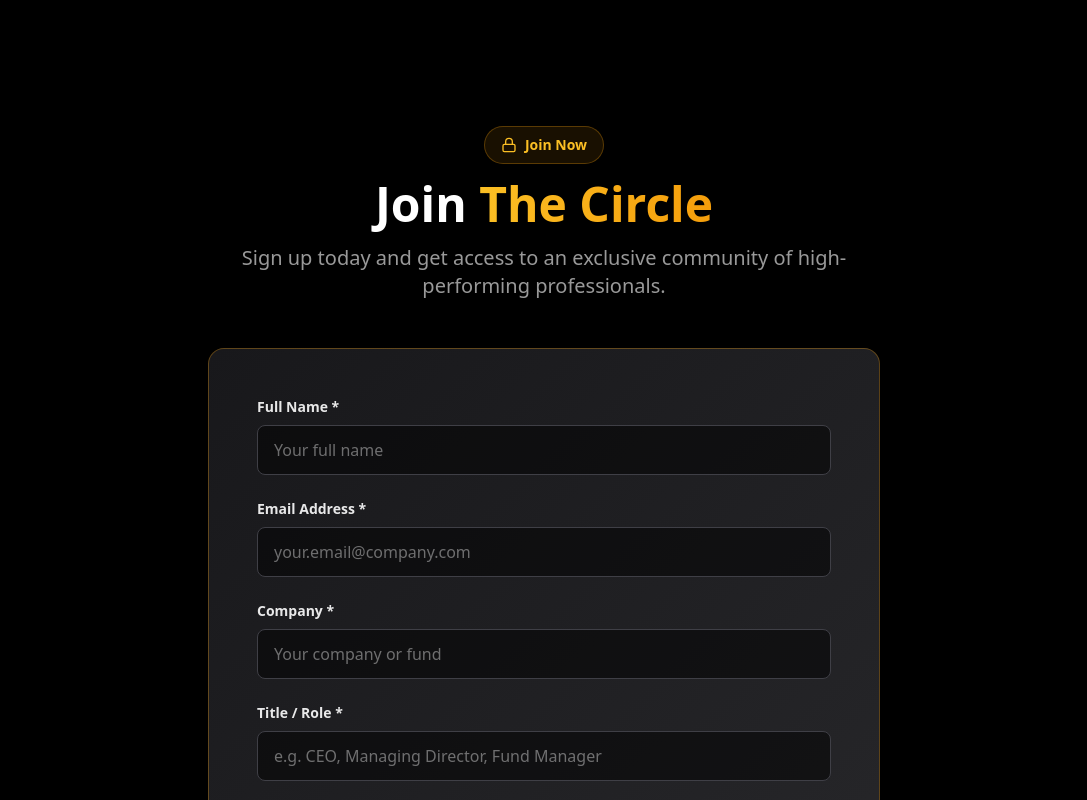
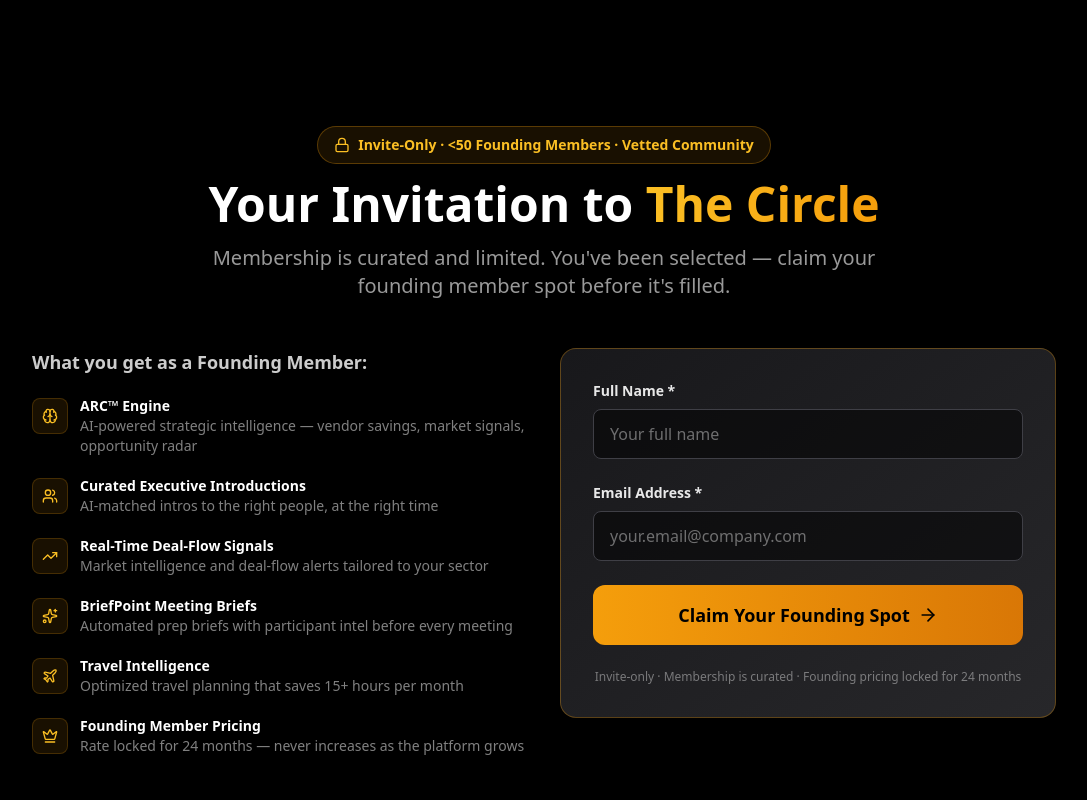
Before and after one commit to salamah551/circle-network, a Next.js app: page / in a window 1280 px wide. Shown: the part 6100-6900 px from the top of the page, without its empty margins (96-1183 px from the left). Built offline with nearby package versions, Linux system fonts and the light colour scheme; no server answers.

Commit message:
Overhaul landing page join form: simplify to Name+Email, redirect to /subscribe, add exclusivity copy and value bullets
Co-authored-by: salamah551 <227664990+salamah551@users.noreply.github.com>

```diff
--- a/app/api/contact/route.js
+++ b/app/api/contact/route.js
@@ -82,10 +82,16 @@ export async function POST(request) {
     }
 
     // Send emails non-blocking — don't fail the request if email fails
-    Promise.all([
-      sendContactConfirmation({ to: email.toLowerCase(), name }),
-      sendContactNotification({ name, email: email.toLowerCase(), subject, message }),
-    ]).catch((err) => console.error('Contact email error:', err));
+    // Skip user-facing contact confirmation for sign-up interest submissions
+    // (those users are redirected to /subscribe instead)
+    const isSignUpInterest = subject === 'Sign Up Interest' || subject === 'Community Page Sign Up';
+    const emailTasks = isSignUpInterest
+      ? [sendContactNotification({ name, email: email.toLowerCase(), subject, message })]
+      : [
+          sendContactConfirmation({ to: email.toLowerCase(), name }),
+          sendContactNotification({ name, email: email.toLowerCase(), subject, message }),
+        ];
+    Promise.all(emailTasks).catch((err) => console.error('Contact email error:', err));
 
     return NextResponse.json({
       success: true,
--- a/app/community/page.js
+++ b/app/community/page.js
@@ -1,5 +1,6 @@
 'use client';
 import { useState } from 'react';
+import { useRouter } from 'next/navigation';
 import Link from 'next/link';
 import { Users, TrendingUp, Award, Building2, ArrowRight, CheckCircle, Star, Lock } from 'lucide-react';
 
@@ -36,7 +37,8 @@ const INDUSTRY_DATA = [
 ];
 
 export default function CommunityPage() {
-  const [requestForm, setRequestForm] = useState({ name: '', email: '', company: '', title: '' });
+  const router = useRouter();
+  const [requestForm, setRequestForm] = useState({ name: '', email: '' });
   const [showSuccess, setShowSuccess] = useState(false);
   const [formError, setFormError] = useState('');
   const [isSubmitting, setIsSubmitting] = useState(false);
@@ -45,7 +47,7 @@ export default function CommunityPage() {
     e.preventDefault();
     setFormError('');
 
-    if (!requestForm.name || !requestForm.email || !requestForm.company || !requestForm.title) {
+    if (!requestForm.name || !requestForm.email) {
       setFormError('Please fill in all fields');
       return;
     }
@@ -59,22 +61,25 @@ export default function CommunityPage() {
     setIsSubmitting(true);
 
     try {
-      const response = await fetch('/api/contact', {
+      // Save submission for tracking — skip contact confirmation email
+      await fetch('/api/contact', {
         method: 'POST',
         headers: { 'Content-Type': 'application/json' },
         body: JSON.stringify({
           name: requestForm.name,
           email: requestForm.email,
           subject: 'Community Page Sign Up',
-          message: `Community Page Sign Up\nCompany: ${requestForm.company}\nTitle: ${requestForm.title}`,
+          message: `Community Page Sign Up`,
         }),
       });
 
-      if (!response.ok) throw new Error('Submission failed');
-
+      const submittedEmail = requestForm.email;
       setShowSuccess(true);
-      setRequestForm({ name: '', email: '', company: '', title: '' });
-      setTimeout(() => setShowSuccess(false), 8000);
+      setRequestForm({ name: '', email: '' });
+      // Redirect to subscribe flow after brief success message
+      setTimeout(() => {
+        router.push(`/subscribe?email=${encodeURIComponent(submittedEmail)}`);
+      }, 1500);
     } catch {
       setFormError('Something went wrong. Please email help@thecirclenetwork.org directly.');
     } finally {
@@ -219,19 +224,23 @@ export default function CommunityPage() {
         <div className="max-w-2xl mx-auto">
           <div className="text-center mb-12">
             <h2 className="text-4xl font-bold mb-4">
-              Join <span className="bg-gradient-to-r from-amber-400 to-amber-500 bg-clip-text text-transparent">The Circle</span>
+              Your Invitation to <span className="bg-gradient-to-r from-amber-400 to-amber-500 bg-clip-text text-transparent">The Circle</span>
             </h2>
             <p className="text-xl text-white/60">
-              Sign up today and get access to an exclusive community of high-performing professionals.
+              Membership is curated and limited. Claim your founding member spot before it&apos;s filled.
             </p>
+            <div className="inline-flex items-center gap-2 px-4 py-2 bg-amber-500/10 border border-amber-500/30 rounded-full text-sm font-semibold text-amber-400 mt-4">
+              <Lock className="w-3 h-3" />
+              Invite-only · &lt;50 Founding Members · Vetted community
+            </div>
           </div>
 
           {showSuccess && (
             <div className="mb-8 bg-gradient-to-r from-emerald-500/20 to-emerald-600/20 border border-emerald-500/50 rounded-xl p-6 text-center">
               <CheckCircle className="w-12 h-12 text-emerald-400 mx-auto mb-3" />
-              <h3 className="text-xl font-bold text-emerald-300 mb-2">Request Received</h3>
+              <h3 className="text-xl font-bold text-emerald-300 mb-2">Welcome to The Circle</h3>
               <p className="text-white/80">
-                Thank you. If your profile is a strong fit, we&apos;ll reach out within 5 business days.
+                Your invitation is confirmed. Taking you to complete your membership now…
               </p>
             </div>
           )}
@@ -247,8 +256,6 @@ export default function CommunityPage() {
               {[
                 { id: 'name', label: 'Full Name', placeholder: 'Your full name' },
                 { id: 'email', label: 'Email Address', placeholder: 'your.email@company.com', type: 'email' },
-                { id: 'company', label: 'Company', placeholder: 'Your company or fund' },
-                { id: 'title', label: 'Title / Role', placeholder: 'e.g. CEO, Managing Director, Fund Manager' },
               ].map((field) => (
                 <div key={field.id}>
                   <label htmlFor={field.id} className="block text-sm font-semibold text-white/90 mb-2">
@@ -272,12 +279,12 @@ export default function CommunityPage() {
                 disabled={isSubmitting}
                 className="w-full py-4 bg-gradient-to-r from-amber-500 to-amber-600 text-black font-bold text-lg rounded-xl hover:shadow-2xl hover:shadow-amber-500/30 transition-all flex items-center justify-center gap-2 disabled:opacity-50 disabled:cursor-not-allowed"
               >
-                {isSubmitting ? 'Submitting...' : 'Submit Access Request'}
+                {isSubmitting ? 'Claiming Your Spot…' : 'Claim Your Founding Spot'}
                 {!isSubmitting && <ArrowRight className="w-5 h-5" />}
               </button>
 
               <p className="text-xs text-white/40 text-center">
-                We review all applications personally. Not all applicants will be admitted.
+                Invite-only · Membership is curated · Founding pricing locked for 24 months
               </p>
             </form>
           </div>
--- a/app/landing-client.jsx
+++ b/app/landing-client.jsx
@@ -1,15 +1,15 @@
 'use client';
 import { useState } from 'react';
+import { useRouter } from 'next/navigation';
 import Link from 'next/link';
 import { Crown, ArrowRight, CheckCircle, Zap, Users, Brain, TrendingUp, Sparkles, Network, Search, DollarSign, Plane, Receipt, ChevronRight, Shield, Star, Award, Building2, Briefcase, Lock, Key } from 'lucide-react';
 
 export default function NewHomepage() {
+  const router = useRouter();
   // Sign up form state
   const [requestForm, setRequestForm] = useState({
     name: '',
     email: '',
-    company: '',
-    title: ''
   });
   const [showSuccessMessage, setShowSuccessMessage] = useState(false);
   const [formError, setFormError] = useState('');
@@ -19,7 +19,7 @@ export default function NewHomepage() {
     e.preventDefault();
     setFormError('');
 
-    if (!requestForm.name || !requestForm.email || !requestForm.company || !requestForm.title) {
+    if (!requestForm.name || !requestForm.email) {
       setFormError('Please fill in all fields');
       return;
     }
@@ -33,22 +33,25 @@ export default function NewHomepage() {
     setIsSubmitting(true);
 
     try {
-      const response = await fetch('/api/contact', {
+      // Save submission for tracking — do not send contact confirmation email
+      await fetch('/api/contact', {
         method: 'POST',
         headers: { 'Content-Type': 'application/json' },
         body: JSON.stringify({
           name: requestForm.name,
           email: requestForm.email,
           subject: 'Sign Up Interest',
-          message: `Sign Up Interest\nCompany: ${requestForm.company}\nTitle: ${requestForm.title}`
+          message: `Sign Up Interest from landing page`
         })
       });
 
-      if (!response.ok) throw new Error('Submission failed');
-
+      // Show brief success message then redirect to subscribe flow
+      const submittedEmail = requestForm.email;
       setShowSuccessMessage(true);
-      setRequestForm({ name: '', email: '', company: '', title: '' });
-      setTimeout(() => setShowSuccessMessage(false), 8000);
+      setRequestForm({ name: '', email: '' });
+      setTimeout(() => {
+        router.push(`/subscribe?email=${encodeURIComponent(submittedEmail)}`);
+      }, 1500);
     } catch {
       setFormError('Something went wrong. Please email us directly at help@thecirclenetwork.org');
     } finally {
@@ -605,37 +608,63 @@ export default function NewHomepage() {
 
       {/* Request Access Section */}
       <section id="request-access" className="max-w-7xl mx-auto px-6 py-20">
-        <div className="max-w-2xl mx-auto">
+        <div className="max-w-5xl mx-auto">
           <div className="text-center mb-12">
             <div className="inline-flex items-center gap-2 px-4 py-2 bg-amber-500/10 border border-amber-500/30 rounded-full text-sm font-semibold text-amber-400 mb-4">
               <Lock className="w-4 h-4" />
-              Join Now
+              Invite-Only · &lt;50 Founding Members · Vetted Community
             </div>
             <h2 className="text-4xl md:text-5xl font-bold mb-4">
-              Join <span className="bg-gradient-to-r from-amber-400 to-amber-500 bg-clip-text text-transparent">The Circle</span>
+              Your Invitation to <span className="bg-gradient-to-r from-amber-400 to-amber-500 bg-clip-text text-transparent">The Circle</span>
             </h2>
-            <p className="text-xl text-white/60">
-              Sign up today and get access to an exclusive community of high-performing professionals.
+            <p className="text-xl text-white/60 max-w-2xl mx-auto">
+              Membership is curated and limited. You&apos;ve been selected — claim your founding member spot before it&apos;s filled.
             </p>
           </div>
 
+          <div className="grid md:grid-cols-2 gap-8 items-start">
+            {/* Value Proposition */}
+            <div className="space-y-5">
+              <h3 className="text-lg font-semibold text-white/80 mb-4">What you get as a Founding Member:</h3>
+              {[
+                { icon: Brain, label: 'ARC™ Engine', desc: 'AI-powered strategic intelligence — vendor savings, market signals, opportunity radar' },
+                { icon: Users, label: 'Curated Executive Introductions', desc: 'AI-matched intros to the right people, at the right time' },
+                { icon: TrendingUp, label: 'Real-Time Deal-Flow Signals', desc: 'Market intelligence and deal-flow alerts tailored to your sector' },
+                { icon: Sparkles, label: 'BriefPoint Meeting Briefs', desc: 'Automated prep briefs with participant intel before every meeting' },
+                { icon: Plane, label: 'Travel Intelligence', desc: 'Optimized travel planning that saves 15+ hours per month' },
+                { icon: Crown, label: 'Founding Member Pricing', desc: 'Rate locked for 24 months — never increases as the platform grows' },
+              ].map(({ icon: Icon, label, desc }) => (
+                <div key={label} className="flex items-start gap-3">
+                  <div className="w-9 h-9 bg-amber-500/10 border border-amber-500/20 rounded-lg flex items-center justify-center flex-shrink-0 mt-0.5">
+                    <Icon className="w-4 h-4 text-amber-400" />
+                  </div>
+                  <div>
+                    <div className="font-semibold text-white text-sm">{label}</div>
+                    <div className="text-sm text-white/50">{desc}</div>
+                  </div>
+                </div>
+              ))}
+            </div>
+
+            {/* Form */}
+            <div>
               {showSuccessMessage && (
-            <div className="mb-8 bg-gradient-to-r from-emerald-500/20 to-emerald-600/20 border border-emerald-500/50 rounded-xl p-6 text-center">
+                <div className="mb-6 bg-gradient-to-r from-emerald-500/20 to-emerald-600/20 border border-emerald-500/50 rounded-xl p-6 text-center">
                   <CheckCircle className="w-12 h-12 text-emerald-400 mx-auto mb-3" />
-              <h3 className="text-xl font-bold text-emerald-300 mb-2">Request Received</h3>
+                  <h3 className="text-xl font-bold text-emerald-300 mb-2">Welcome to The Circle</h3>
                   <p className="text-white/80">
-                Thank you. If your profile is a strong fit, we&apos;ll reach out within 5 business days with next steps.
+                    Your invitation is confirmed. Taking you to complete your membership now…
                   </p>
                 </div>
               )}
 
               {formError && (
-            <div className="mb-8 bg-gradient-to-r from-red-500/20 to-red-600/20 border border-red-500/50 rounded-xl p-4 text-center">
+                <div className="mb-6 bg-gradient-to-r from-red-500/20 to-red-600/20 border border-red-500/50 rounded-xl p-4 text-center">
                   <p className="text-red-300">{formError}</p>
                 </div>
               )}
 
-          <div className="bg-gradient-to-br from-zinc-900 to-zinc-800 border border-amber-500/30 rounded-2xl p-8 md:p-12">
+              <div className="bg-gradient-to-br from-zinc-900 to-zinc-800 border border-amber-500/30 rounded-2xl p-8">
                 <form onSubmit={handleRequestSubmit} className="space-y-6">
                   <div>
                     <label htmlFor="name" className="block text-sm font-semibold text-white/90 mb-2">
@@ -669,51 +698,21 @@ export default function NewHomepage() {
                     />
                   </div>
 
-              <div>
-                <label htmlFor="company" className="block text-sm font-semibold text-white/90 mb-2">
-                  Company *
-                </label>
-                <input
-                  type="text"
-                  id="company"
-                  name="company"
-                  value={requestForm.company}
-                  onChange={handleInputChange}
-                  required
-                  className="w-full px-4 py-3 bg-black/50 border border-zinc-700 rounded-lg text-white placeholder-white/40 focus:outline-none focus:border-amber-500/50 transition-colors"
-                  placeholder="Your company or fund"
-                />
-              </div>
-
-              <div>
-                <label htmlFor="title" className="block text-sm font-semibold text-white/90 mb-2">
-                  Title / Role *
-                </label>
-                <input
-                  type="text"
-                  id="title"
-                  name="title"
-                  value={requestForm.title}
-                  onChange={handleInputChange}
-                  required
-                  className="w-full px-4 py-3 bg-black/50 border border-zinc-700 rounded-lg text-white placeholder-white/40 focus:outline-none focus:border-amber-500/50 transition-colors"
-                  placeholder="e.g. CEO, Managing Director, Fund Manager"
-                />
-              </div>
-
                   <button
                     type="submit"
                     disabled={isSubmitting}
                     className="w-full py-4 bg-gradient-to-r from-amber-500 to-amber-600 text-black font-bold text-lg rounded-xl hover:shadow-2xl hover:shadow-amber-500/30 transition-all duration-300 flex items-center justify-center gap-2 disabled:opacity-50 disabled:cursor-not-allowed"
                   >
-                {isSubmitting ? 'Submitting...' : 'Get Started'}
+                    {isSubmitting ? 'Claiming Your Spot…' : 'Claim Your Founding Spot'}
                     {!isSubmitting && <ArrowRight className="w-5 h-5" />}
                   </button>
 
                   <p className="text-xs text-white/40 text-center">
-                Join today and connect with a curated community of high-performing professionals.
+                    Invite-only · Membership is curated · Founding pricing locked for 24 months
                   </p>
                 </form>
+              </div>
+            </div>
           </div>
         </div>
       </section>
--- a/app/welcome/page.js
+++ b/app/welcome/page.js
@@ -121,7 +121,7 @@ export default function WelcomePage() {
             </div>
           )}
           <p className="text-xl text-zinc-300 max-w-2xl mx-auto">
-            You've been selected to join a private network of exceptional professionals. Your membership grants you access to AI-powered intelligence, strategic introductions, and a community of peers who operate at the highest level.
+            You&apos;ve been selected to join a private network of exceptional professionals. As a Founding Member, your rate is locked and your access is reserved — welcome to the inner circle.
           </p>
         </div>
 
```
Also changed, not shown: 1 other file (tests, documents, lock files or other folders). Lines whose indentation alone changed are shown as unchanged.
